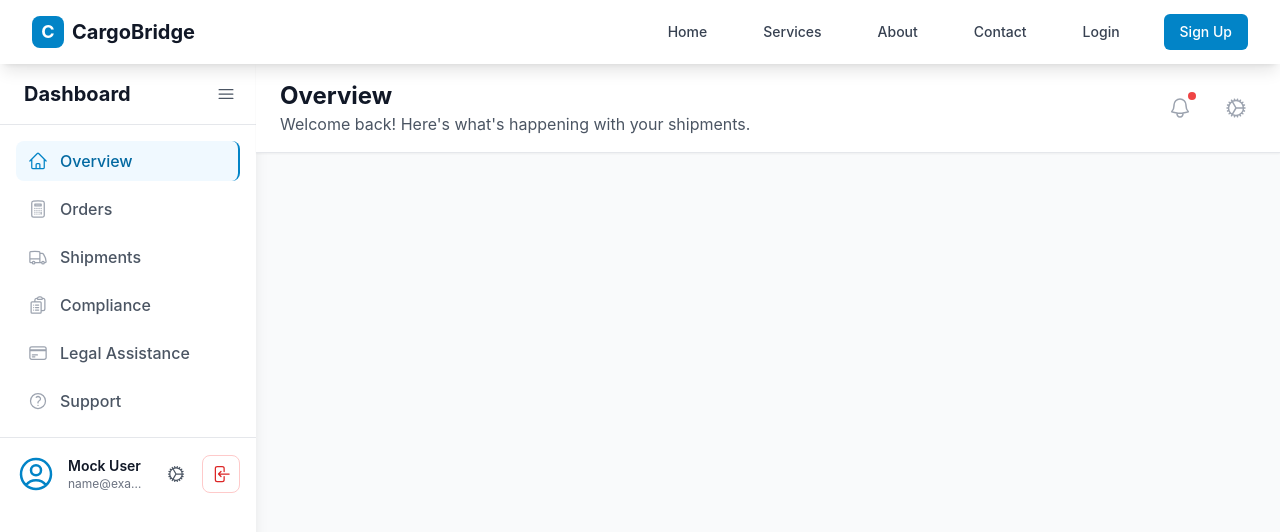
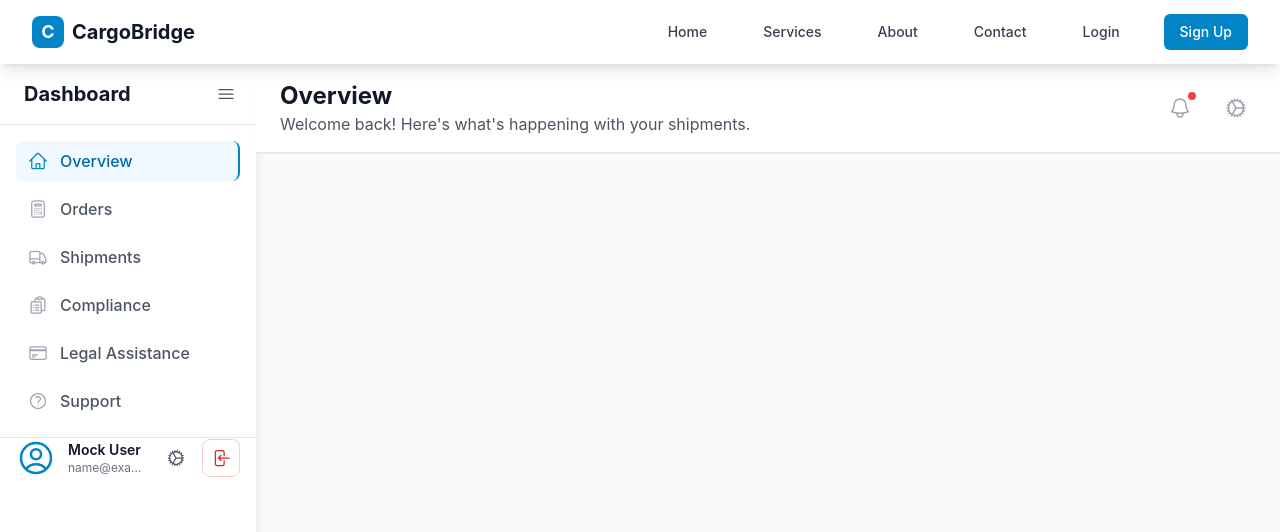
Before and after one commit to Saeid202/procargo, a React (Create React App) app: page /login in a window 1280 px wide. Both pictures are taken after typing "name@example.com", "Sample123" into the empty fields and a click on the button "Sign In". Shown: the top 532 px of the page. Built offline with nearby package versions, Linux system fonts and the light colour scheme.

Commit message:
fixed some bugs

```diff
--- a/src/components/layout/Sidebar.tsx
+++ b/src/components/layout/Sidebar.tsx
@@ -12,8 +12,6 @@ import {
   UserCircleIcon,
   ArrowLeftOnRectangleIcon,
   Bars3Icon,
-  ArrowRightIcon,
-  ArrowLeftEndOnRectangleIcon,
 } from "@heroicons/react/24/outline";
 
 interface SidebarProps {
@@ -120,7 +118,9 @@ const Sidebar: React.FC<SidebarProps> = ({
             <button
               key={item.id}
               onClick={() => onTabChange(item.id)}
-              className={`w-full flex items-center px-3 py-2 rounded-lg transition-all duration-200 ${
+              className={`w-full h-10 flex items-center ${
+                sidebarCollapsed ? "justify-center p-1" : "px-3"
+              } rounded-lg transition-all duration-200 ${
                 activeTab === item.id
                   ? "bg-cargo-50 text-cargo-700 border-r-2 border-cargo-600"
                   : "text-gray-600 hover:bg-gray-50 hover:text-gray-900"
@@ -139,17 +139,34 @@ const Sidebar: React.FC<SidebarProps> = ({
         })}
       </nav>
 
-      {/* Spacer to push profile section to bottom */}
-      <div className="flex-1"></div>
-
-      {/* Sidebar Footer - User Profile & Logout */}
-      <div className="p-4 border-t border-gray-200 bg-white">
-        <div className="flex items-center space-x-3">
-          <div className="flex-shrink-0">
+      {/* Sidebar Footer - User Profile & Logout (directly under nav) */}
+      <div className="px-4 pt-0 pb-4 border-t border-gray-200 bg-white">
+        <div
+          className={`flex ${
+            sidebarCollapsed
+              ? "flex-col items-center"
+              : "items-center space-x-3"
+          }`}
+        >
+          <button
+            onClick={() => onTabChange("settings")}
+            className="relative flex-shrink-0 rounded-full focus:outline-none focus:ring-2 focus:ring-cargo-600"
+            title="Profile Settings"
+          >
             <UserCircleIcon className="h-10 w-10 text-cargo-600" />
+          </button>
+          {sidebarCollapsed && (
+            <div className="flex flex-col items-center">
+              <button
+                onClick={handleLogout}
+                className="p-1 text-red-600 hover:text-red-700 hover:bg-red-50 rounded-lg transition-colors border border-red-200 hover:border-red-300"
+                title="Logout"
+              >
+                <ArrowLeftOnRectangleIcon className="h-5 w-5" />
+              </button>
             </div>
-          {!sidebarCollapsed && (
-            <div className="flex-1 min-w-0">
+          )}
+          <div className={`${sidebarCollapsed ? "hidden" : ""} flex-1 min-w-0`}>
             <p className="text-sm font-semibold text-gray-900 truncate">
               {user?.firstName && user?.lastName
                 ? `${user.firstName} ${user.lastName}`
@@ -159,9 +176,8 @@ const Sidebar: React.FC<SidebarProps> = ({
               {user?.email || "No email"}
             </p>
           </div>
-          )}
+          {!sidebarCollapsed && (
             <div className="flex items-center space-x-2">
-            {/* Profile Menu Button */}
               <button
                 className="p-2 text-gray-600 hover:text-gray-800 hover:bg-gray-100 rounded-lg transition-colors"
                 title="Profile Settings"
@@ -169,7 +185,6 @@ const Sidebar: React.FC<SidebarProps> = ({
               >
                 <CogIcon className="h-5 w-5" />
               </button>
-            {/* Logout Button */}
               <button
                 onClick={handleLogout}
                 className="p-2 text-red-600 hover:text-red-700 hover:bg-red-50 rounded-lg transition-colors border border-red-200 hover:border-red-300"
@@ -178,20 +193,8 @@ const Sidebar: React.FC<SidebarProps> = ({
                 <ArrowLeftOnRectangleIcon className="h-5 w-5" />
               </button>
             </div>
+          )}
         </div>
-
-        {/* Logout Confirmation (when collapsed) */}
-        {sidebarCollapsed && (
-          <div className="mt-2 text-center">
-            <button
-              onClick={handleLogout}
-              className="w-full p-2 text-xs text-red-600 hover:text-red-700 hover:bg-red-50 rounded-lg transition-colors border border-red-200 hover:border-red-300"
-              title="Logout"
-            >
-              Logout
-            </button>
-          </div>
-        )}
       </div>
     </div>
   );
```
Lines whose indentation alone changed are shown as unchanged.
